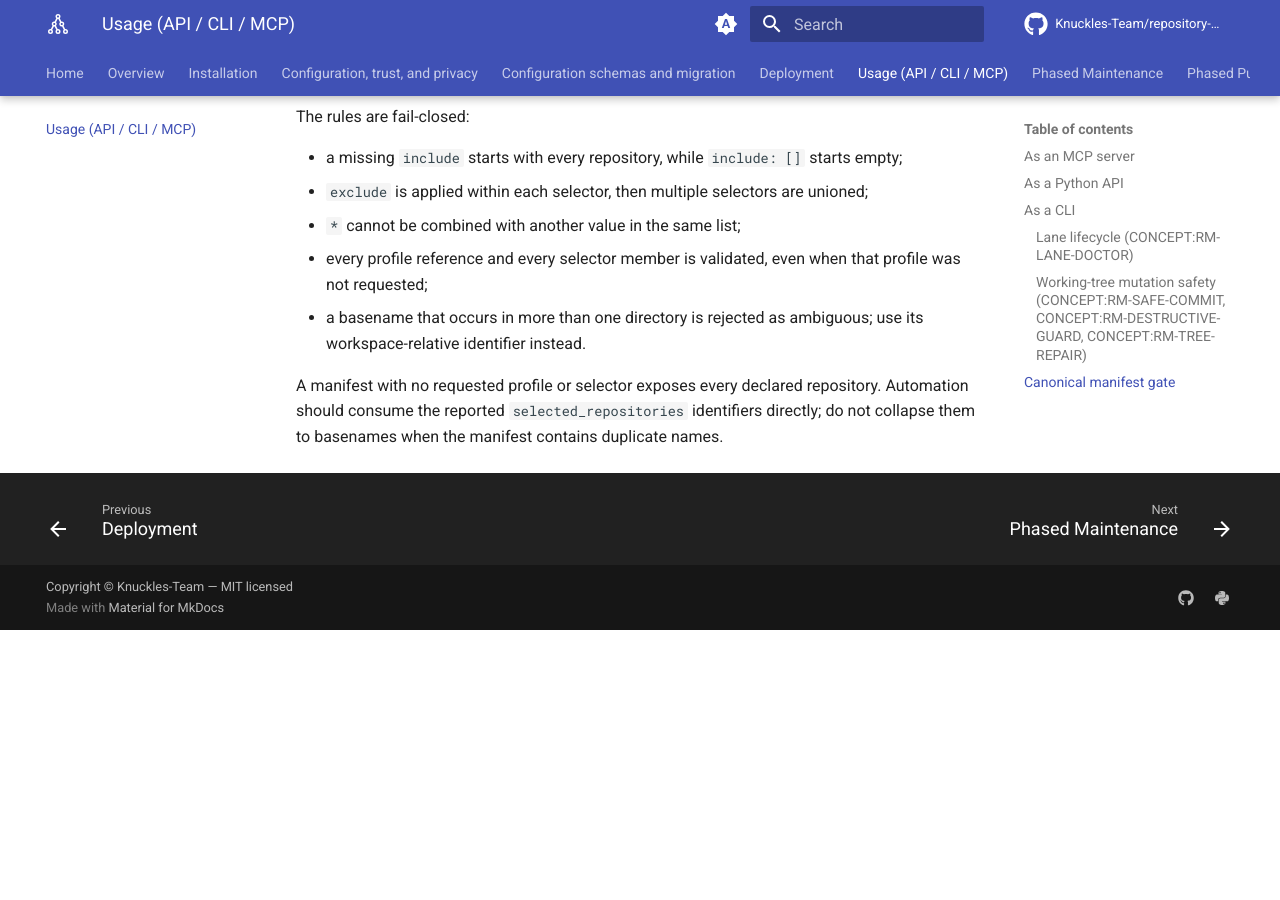
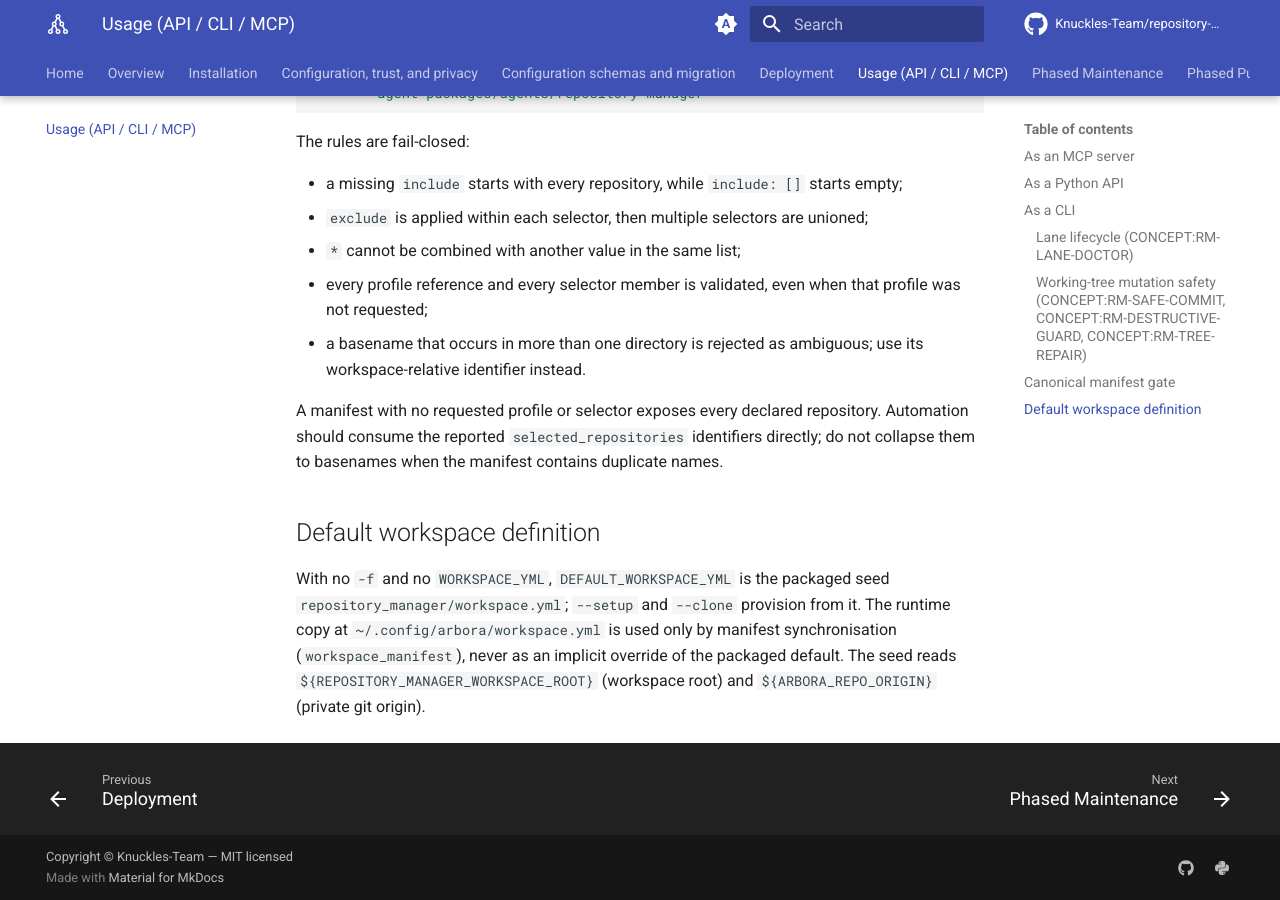
Before and after one commit to Knuckles-Team/repository-manager, an MkDocs documentation site: the page built from docs/usage.md, in a window 1280 px wide and 900 px high, scrolled down 6476 px. Built offline with MkDocs 1.6.1 and Material for MkDocs 9.7.7, drawn with Linux system fonts in a browser that asks for light colours; comment, search, counter and statistics services are not loaded; before the commit the page ends 7106 px from its top, so only the background shows below that; some of the changed text lies outside the part shown.

Commit message:
feat(workspace): restore the owner's workspace.yml as the default seed; rename env vars
Seed is the owner's edited file; env vars: AGENT_UTILITIES_REPO_ORIGIN -> ARBORA_REPO_ORIGIN,
CONNECTOR_WORKSPACE_ROOT -> REPOSITORY_MANAGER_WORKSPACE_ROOT (hard cutover). Adds a default-seed test.

Co-Authored-By: Claude Sonnet 5.5 <noreply@anthropic.com>

````diff
--- a/docs/usage.md
+++ b/docs/usage.md
@@ -53,7 +53,7 @@ Load a workspace from its declarative `workspace.yml`:
 ```python
 import os
 
-git = Git(path=os.environ["CONNECTOR_WORKSPACE_ROOT"])
+git = Git(path=os.environ["REPOSITORY_MANAGER_WORKSPACE_ROOT"])
 git.setup_from_yaml(os.environ["WORKSPACE_YML"])  # use the XDG-managed manifest
 ```
 
@@ -215,8 +215,8 @@ flowchart LR
 For a development bootstrap, the root `workspace.yml` is the only authority.
 The Arbora XDG copy retains its canonical bytes, including private runtime
 values. This package's `workspace.yml` is a separate portable projection: the
-workspace root becomes `${CONNECTOR_WORKSPACE_ROOT}`, private URL origins
-become `${AGENT_UTILITIES_REPO_ORIGIN}`, and private service suffixes become
+workspace root becomes `${REPOSITORY_MANAGER_WORKSPACE_ROOT}`, private URL origins
+become `${ARBORA_REPO_ORIGIN}`, and private service suffixes become
 `${AGENT_UTILITIES_SERVICE_DOMAIN_SUFFIX}`. The gate rejects embedded URL
 credentials, secret fields, and absolute paths outside the declared workspace
 before either destination can be written.
@@ -282,3 +282,12 @@ A manifest with no requested profile or selector exposes every declared
 repository. Automation should consume the reported `selected_repositories`
 identifiers directly; do not collapse them to basenames when the manifest
 contains duplicate names.
+
+## Default workspace definition
+
+With no `-f` and no `WORKSPACE_YML`, `DEFAULT_WORKSPACE_YML` is the packaged seed
+`repository_manager/workspace.yml`; `--setup` and `--clone` provision from it. The runtime
+copy at `~/.config/arbora/workspace.yml` is used only by manifest synchronisation
+(`workspace_manifest`), never as an implicit override of the packaged default. The seed
+reads `${REPOSITORY_MANAGER_WORKSPACE_ROOT}` (workspace root) and `${ARBORA_REPO_ORIGIN}`
+(private git origin).
````
Also changed, not shown: AGENTS.md (+1 -1 lines), README.md (+2 -2 lines), docs/merge-queue-runner.md (+1 -1 lines), repository_manager/skills/repository-manager-development/SKILL.md (+1 -1 lines), 11 other files.
